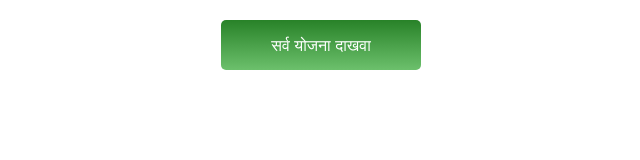
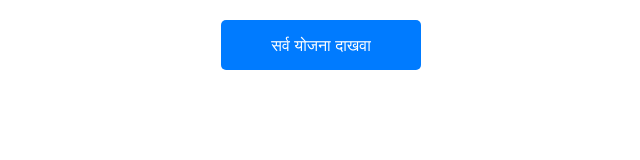
Before and after one commit to Vaishdube9309/Labharthi, a plain HTML site: page display.html in a window 1280 px wide. Shown: the whole page, without its empty margins (319-959 px from the left). Drawn offline with nearby package versions, Linux system fonts and the light colour scheme.

Commit message:
Update display.html

```diff
--- a/display.html
+++ b/display.html
@@ -57,7 +57,7 @@
             width: 100%;
             max-width: 200px;
             height: 50px;
-            background: -webkit-linear-gradient(rgb(40, 130, 40), rgb(108, 192, 108));
+/*             background: blue; */
             color: white;
             border: none;
             border-radius: 5px;
```
